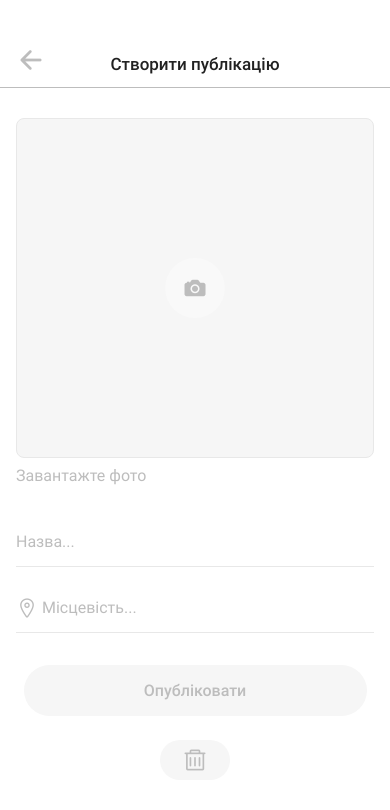
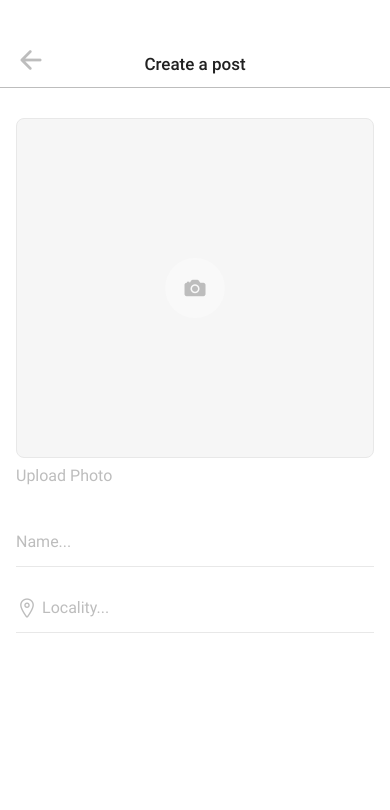
Before and after one commit to DeadMakar/MyFirstNativeProject, a React Native app: screen /CreatePostsScreen in a window 390 px wide. Shown: the top 810 px of the page. Built offline with nearby package versions, Linux system fonts and the light colour scheme.

Commit message:
fix problems whis camera

```diff
--- a/Screens/CreatePostsScreen.jsx
+++ b/Screens/CreatePostsScreen.jsx
@@ -18,6 +18,7 @@ const CreatePostsScreen = () => {
   const [showCamera, setShowCamera] = useState(false);
   const [capturedImage, setCapturedImage] = useState(null);
   const [locationName, setLocationName] = useState("");
+  const [isPhotoAdded, setIsPhotoAdded] = useState(false); // Доданий новий стан для відстеження наявності фотографії
   const cameraRef = useRef(null);
   const navigation = useNavigation();
   const [currentLocation, setCurrentLocation] = useState(null);
@@ -28,18 +29,15 @@ const CreatePostsScreen = () => {
 
   const publishPost = async () => {
     try {
-      // Отримуємо дозвіл на доступ до геолокації
       const { status } = await Location.requestForegroundPermissionsAsync();
       if (status !== "granted") {
         console.log("Permission to access location was denied");
         return;
       }
 
-      // Отримуємо поточні координати користувача
       const location = await Location.getCurrentPositionAsync({});
-      setCurrentLocation(location.coords); // Зберігаємо координати в стані
+      setCurrentLocation(location.coords);
 
-      // Перенаправляємо користувача на екран PostsScreen
       navigation.navigate("PostsScreen");
     } catch (error) {
       console.error("Error getting location:", error);
@@ -47,18 +45,24 @@ const CreatePostsScreen = () => {
   };
 
   const takePicture = async () => {
-    if (cameraRef.current) {
+    if (cameraRef.current && showCamera) {
       try {
+        const { status } = await Camera.requestCameraPermissionsAsync();
+        if (status === "granted") {
           const { uri } = await cameraRef.current.takePictureAsync();
           console.log("Picture taken:", uri);
 
           const asset = await MediaLibrary.saveToLibraryAsync(uri);
+          if (asset) {
+            console.log("Image saved to:", asset);
+          } else {
+            console.log("Failed to save image to library");
+          }
 
-        console.log("Image saved to:", asset);
           setCapturedImage(uri);
           setShowCamera(false);
+          setIsPhotoAdded(true); // Встановлення стану, що фотографія була додана
 
-        // Встановлюємо назву місцевості за отриманими координатами
           if (currentLocation) {
             const location = await Location.reverseGeocodeAsync({
               latitude: currentLocation.latitude,
@@ -69,21 +73,32 @@ const CreatePostsScreen = () => {
               setLocationName(name);
             }
           }
+        } else {
+          console.log("Permission not granted for camera");
+        }
       } catch (error) {
         console.error("Error taking picture:", error);
       }
+    } else {
+      console.log("Camera is not running");
     }
   };
 
   const openGallery = async () => {
     try {
       const permission =
-        await ImagePicker.requestMediaLibraryPermissionsAsync(); // Запит дозволу на доступ до галереї
+        await ImagePicker.requestMediaLibraryPermissionsAsync();
       if (permission.granted) {
-        const result = await ImagePicker.launchImageLibraryAsync(); // Відкриття галереї для вибору фотографії
+        const result = await ImagePicker.launchImageLibraryAsync({
+          mediaTypes: ImagePicker.MediaTypeOptions.Images,
+          allowsEditing: true,
+          aspect: [1, 1],
+          quality: 1,
+        });
         if (!result.cancelled) {
-          setCapturedImage(result.uri); // Зберігання шляху до обраної фотографії
-          setShowCamera(false); // Ховаємо камеру (якщо вона показана)
+          setCapturedImage(result.assets[0].uri);
+          setShowCamera(false);
+          setIsPhotoAdded(true); // Встановлення стану, що фотографія була додана
         }
       } else {
         console.log("Permission denied to access media library");
@@ -94,16 +109,16 @@ const CreatePostsScreen = () => {
   };
 
   const clearFields = () => {
-    setCapturedImage(null); // Очищуємо фото
-    setLocationName(""); // Очищуємо назву місцевості
-    // Якщо є інші поля, які потрібно очистити, додайте їх сюди
+    setCapturedImage(null);
+    setLocationName("");
+    setIsPhotoAdded(false); // Очищення стану після очищення полів
   };
 
   return (
     <View style={styles.container}>
       {/* Header */}
       <View style={styles.header}>
-        <Text style={styles.headerText}>Створити публікацію</Text>
+        <Text style={styles.headerText}>Create a post</Text>
         <View style={styles.iconContainer}>
           <TouchableOpacity onPress={handleGoBack}>
             <Ionicons name="arrow-back" size={30} color="#BDBDBD" />
@@ -113,10 +128,9 @@ const CreatePostsScreen = () => {
 
       <View style={styles.content}>
         {showCamera ? (
-          // Контейнер для камери
           <TouchableOpacity
             style={[styles.cameraContainer, { position: "relative" }]}
-            onPress={() => setShowCamera(false)} // При натисканні на контейнер, камера ховається
+            onPress={() => setShowCamera(false)}
           >
             <Camera
               style={styles.cameraPreview}
@@ -132,10 +146,9 @@ const CreatePostsScreen = () => {
             </View>
           </TouchableOpacity>
         ) : (
-          // Відображення зробленого знімка або порожнього контейнера для камери
           <TouchableOpacity
             style={[styles.cameraContainer, { position: "relative" }]}
-            onPress={() => setShowCamera(true)} // При натисканні на контейнер, камера вмикається
+            onPress={() => setShowCamera(true)}
           >
             {capturedImage ? (
               <Image
@@ -151,13 +164,15 @@ const CreatePostsScreen = () => {
         )}
 
         <TouchableOpacity onPress={openGallery}>
-          <Text style={styles.cameraText}>Завантажте фото</Text>
+          <Text style={styles.cameraText}>
+            {capturedImage ? "Edit Photo" : "Upload Photo"}
+          </Text>
         </TouchableOpacity>
 
         <View style={styles.inputContainer}>
           <View style={styles.input}>
             <TextInput
-              placeholder="Назва..."
+              placeholder="Name..."
               style={styles.inputText}
               placeholderTextColor="#BDBDBD"
             />
@@ -171,42 +186,32 @@ const CreatePostsScreen = () => {
               style={styles.inputIcon}
             />
             <TextInput
-              placeholder={`Місцевість... ${locationName}`}
+              placeholder={`Locality... ${locationName}`}
               style={styles.inputText}
               placeholderTextColor="#BDBDBD"
             />
           </View>
         </View>
+
+        {/* Відображення кнопок залежно від наявності фотографії */}
+        {isPhotoAdded && (
           <View style={styles.buttonContainer}>
-          <TouchableOpacity style={styles.button} onPress={publishPost}>
-            <Text style={styles.buttonText}>Опубліковати</Text>
+            <TouchableOpacity
+              style={[styles.button, styles.activeButton]}
+              onPress={publishPost}
+            >
+              <Text style={[styles.buttonText, styles.activeButtonText]}>
+                Publish
+              </Text>
+            </TouchableOpacity>
+            <TouchableOpacity
+              style={[styles.buttonDel, styles.activeButton]}
+              onPress={clearFields}
+            >
+              <AntDesign name="delete" size={20} color="#FFF" />
             </TouchableOpacity>
           </View>
-        <View
-          style={{
-            justifyContent: "center",
-            alignItems: "center",
-            marginTop: 24,
-          }}
-        >
-          <TouchableOpacity
-            style={{
-              width: 70,
-              height: 40,
-              borderRadius: 20,
-              backgroundColor: "#f6f6f6",
-              justifyContent: "center",
-              alignItems: "center",
-            }}
-          >
-            <AntDesign
-              name="delete"
-              size={24}
-              color="#BDBDBD"
-              onPress={clearFields}
-            />
-          </TouchableOpacity>
-        </View>
+        )}
       </View>
     </View>
   );
@@ -326,6 +331,7 @@ const styles = StyleSheet.create({
     height: 51,
     alignItems: "center",
     justifyContent: "center",
+    marginBottom: 16,
   },
   buttonText: {
     fontFamily: "RobotoMedium",
@@ -334,6 +340,20 @@ const styles = StyleSheet.create({
     textAlign: "center",
     color: "#BDBDBD",
   },
+  activeButton: {
+    backgroundColor: "rgb(255, 108, 0)",
+  },
+  activeButtonText: {
+    color: "#fff",
+  },
+  buttonDel: {
+    width: 70,
+    height: 40,
+    borderRadius: 20,
+    backgroundColor: "#f6f6f6",
+    justifyContent: "center",
+    alignItems: "center",
+  },
 });
 
 export default CreatePostsScreen;
--- a/Screens/LoginScreen.jsx
+++ b/Screens/LoginScreen.jsx
@@ -49,12 +49,12 @@ const LoginScreen = () => {
             keyboardVerticalOffset={-200}
           >
             <View style={styles.loginContainer}>
-              <Text style={styles.text}>Увійти</Text>
+              <Text style={styles.text}>Sign in</Text>
               <TextInput
                 style={[styles.input, isEmailFocused && styles.inputFocused]}
                 onChangeText={setEmail}
                 value={email}
-                placeholder="Адреса електронної пошти"
+                placeholder="Email address"
                 placeholderTextColor="#bdbdbd"
                 keyboardType="email-address"
                 onFocus={() => setIsEmailFocused(true)}
@@ -64,7 +64,7 @@ const LoginScreen = () => {
                 style={[styles.input, isPasswordFocused && styles.inputFocused]}
                 onChangeText={setPassword}
                 value={password}
-                placeholder="Пароль"
+                placeholder="Password"
                 placeholderTextColor="#bdbdbd"
                 keyboardType="default"
                 secureTextEntry={!showPassword}
@@ -82,12 +82,12 @@ const LoginScreen = () => {
                 />
               </TouchableOpacity>
 
-              <CustomButton title="Увійти" onPress={handleSubmit} />
+              <CustomButton title="Sign in" onPress={handleSubmit} />
               <Text
                 style={styles.registerText}
                 onPress={navigateToRegistration}
               >
-                Немає акаунту? Зареєструватися
+                Don't have an account? Sign up
               </Text>
             </View>
           </KeyboardAvoidingView>
--- a/Screens/PostsScreen.jsx
+++ b/Screens/PostsScreen.jsx
@@ -12,7 +12,7 @@ const PostsScreen = ({ navigation }) => {
     <View style={styles.container}>
       {/* Хедер */}
       <View style={styles.header}>
-        <Text style={styles.headerText}>Публікації</Text>
+        <Text style={styles.headerText}>Posts</Text>
         <View style={styles.iconContainer}>
           <TouchableOpacity onPress={handleLogout}>
             <Ionicons name="log-out-outline" size={30} color="#BDBDBD" />
```
Also changed, not shown: Screens/RegistrationScreen.jsx (+7 -8 lines). Lines whose indentation alone changed are shown as unchanged.
